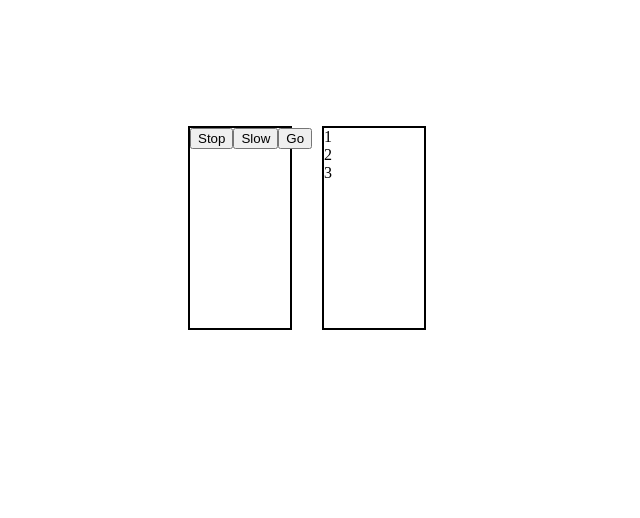
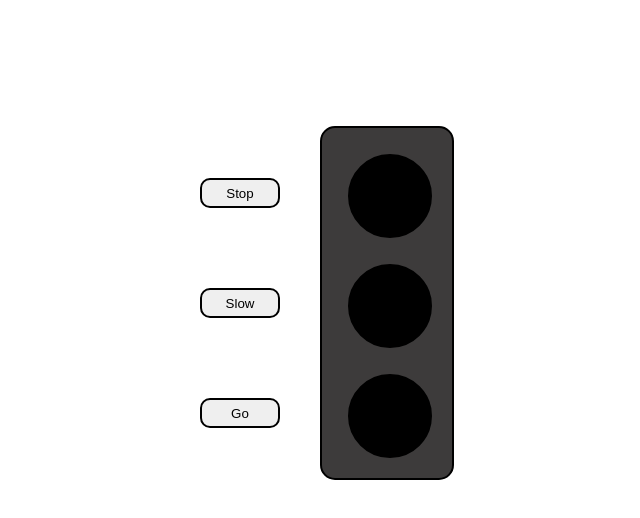
Before and after one commit to pratiksha950/Assignment-10, a plain HTML site: page index.html in a window 1280 px wide. Shown: the whole page, without its empty margins (333-973 px from the left). Drawn offline with Linux system fonts and the light colour scheme.

Commit message:
style added

```diff
--- a/index.html
+++ b/index.html
@@ -15,13 +15,13 @@
         <button class="btn">Go</button>
         </div>
     </div>
-    <div class="coloumn2">
+
         <div class="box">
             <div class="circle1">1</div>
-            <div class="circle2">2</div>
-            <div class="circle3">3</div>
+            <div class="circle1">2</div>
+            <div class="circle1">3</div>
         </div>
-    </div>
+
     </div>
 </body>
 </html>
--- a/style.css
+++ b/style.css
@@ -7,21 +7,47 @@
 }
 .button-container{
     display: flex;
+    flex-direction: column;
+    flex-wrap: wrap;
+    margin-top: 40px;
+    margin-left: 40px;
+    gap: 70px;
+}
+.coloumn1{
+    height: 350px;
+    width: 130px;
+    border: none;
+    margin-right: 30px;
 
 }
-.coloumn1{
-    height: 200px;
-    width: 100px;
-    border: 2px solid black;
-    margin-right: 30px;
-}
-.coloumn2{
+/* .coloumn2{
     display: flex;
     flex-direction: coloumn;
-
+} */
+.box{
+    height: 350px;
+    width: 130px;
+    border: 2px solid black;
+    border-radius: 15px;
+    background-color: rgb(61, 59, 59);
 }
-.box{
-    height: 200px;
-    width: 100px;
+.circle1{
+    height: 80px;
+    width: 80px;
     border: 2px solid black;
+    border-radius:50%;
+    align-items: center;
+    flex-wrap: wrap;
+    display: flex;
+    justify-content: center;
+    margin-top: 20%;
+    margin-left: 20%;
+    background-color: black;
 }
+.btn{
+    height: 30px;
+    width: 80px;
+    border: 2px solid black;
+    border-radius: 10px;
+    margin-top: 10px;
+}
```
